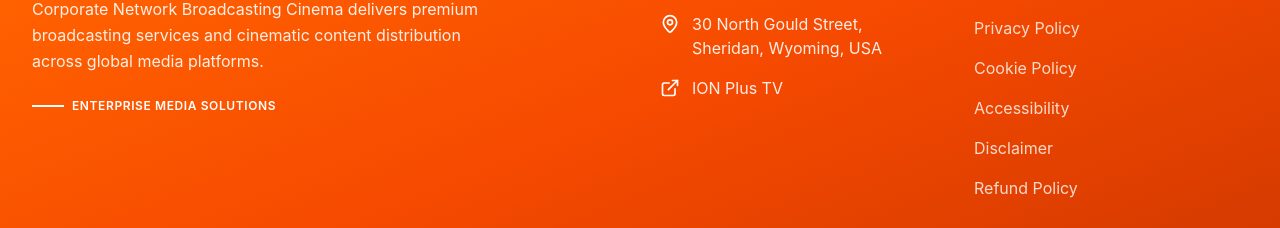
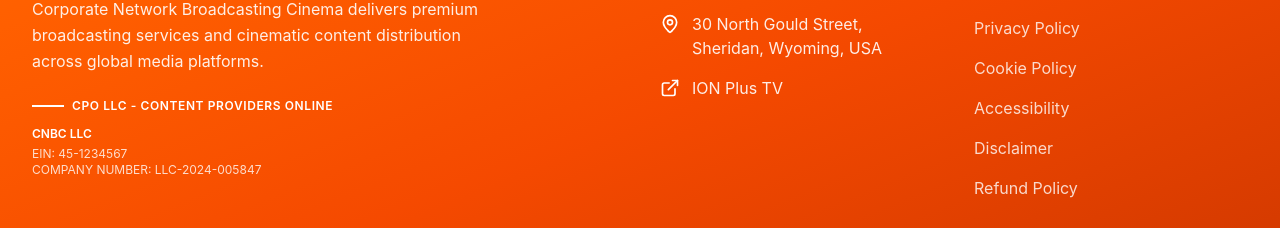
Before and after one commit to veronicajackson123456/v0-corporatewebsite, a Next.js app: page /home in a window 1280 px wide. Shown: the part 4542-4770 px from the top of the page. Built offline with nearby package versions, Linux system fonts and the light colour scheme.

Commit message:
feat: update footer company details and add CNBC LLC info
Co-authored-by: veronicajackson123456 <251483297+veronicajackson123456@users.noreply.github.com>

```diff
--- a/components/Footer.tsx
+++ b/components/Footer.tsx
@@ -21,9 +21,16 @@ export default function Footer() {
               Corporate Network Broadcasting Cinema delivers premium broadcasting services and cinematic content
               distribution across global media platforms.
             </p>
-            <div className="flex items-center gap-2 text-white text-xs uppercase tracking-wider font-semibold">
-              <div className="w-8 h-0.5 bg-white"></div>
-              <span>Enterprise Media Solutions</span>
+            <div className="space-y-3 text-white text-xs uppercase tracking-wider font-semibold">
+              <div className="flex items-center gap-2">
+                <div className="w-8 h-0.5 bg-white"></div>
+                <span>CPO LLC - CONTENT PROVIDERS ONLINE</span>
+              </div>
+              <div className="text-white/80 text-xs not-uppercase tracking-normal font-normal pl-0">
+                <p className="font-semibold text-white mb-1">CNBC LLC</p>
+                <p>EIN: 45-1234567</p>
+                <p>Company Number: LLC-2024-005847</p>
+              </div>
             </div>
           </div>
 
```
